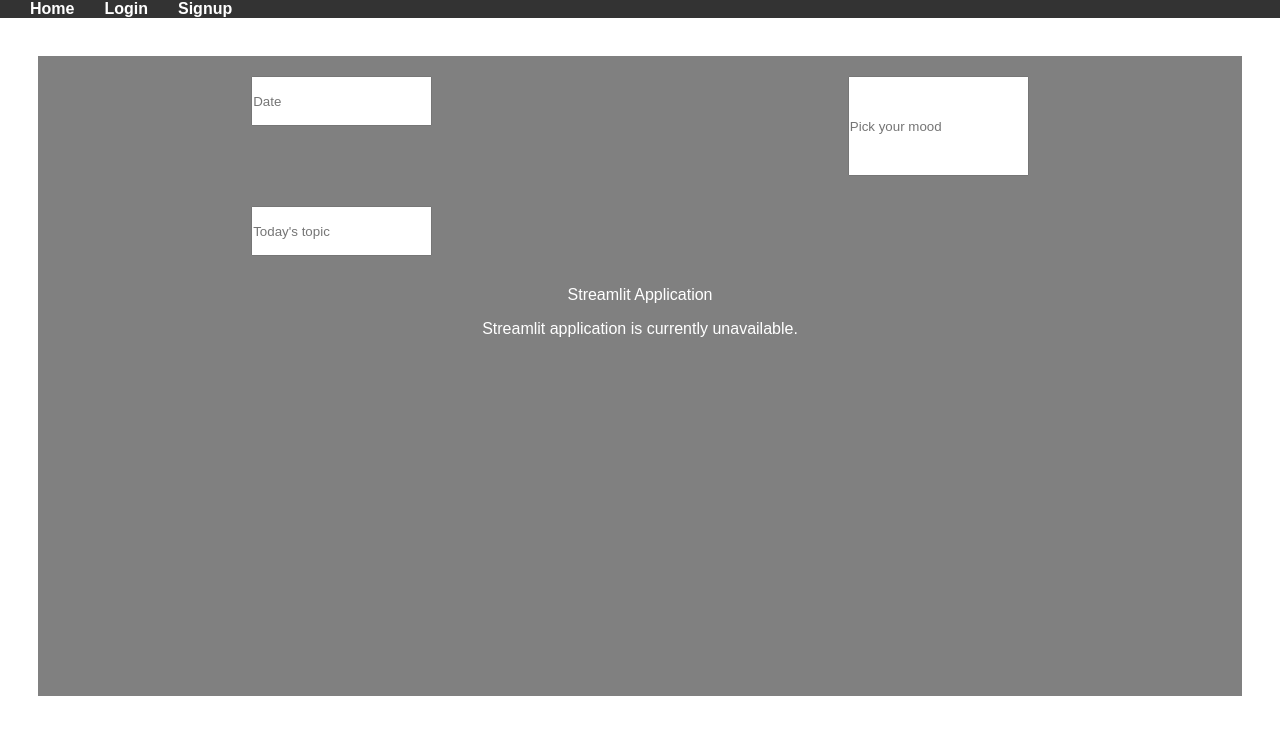
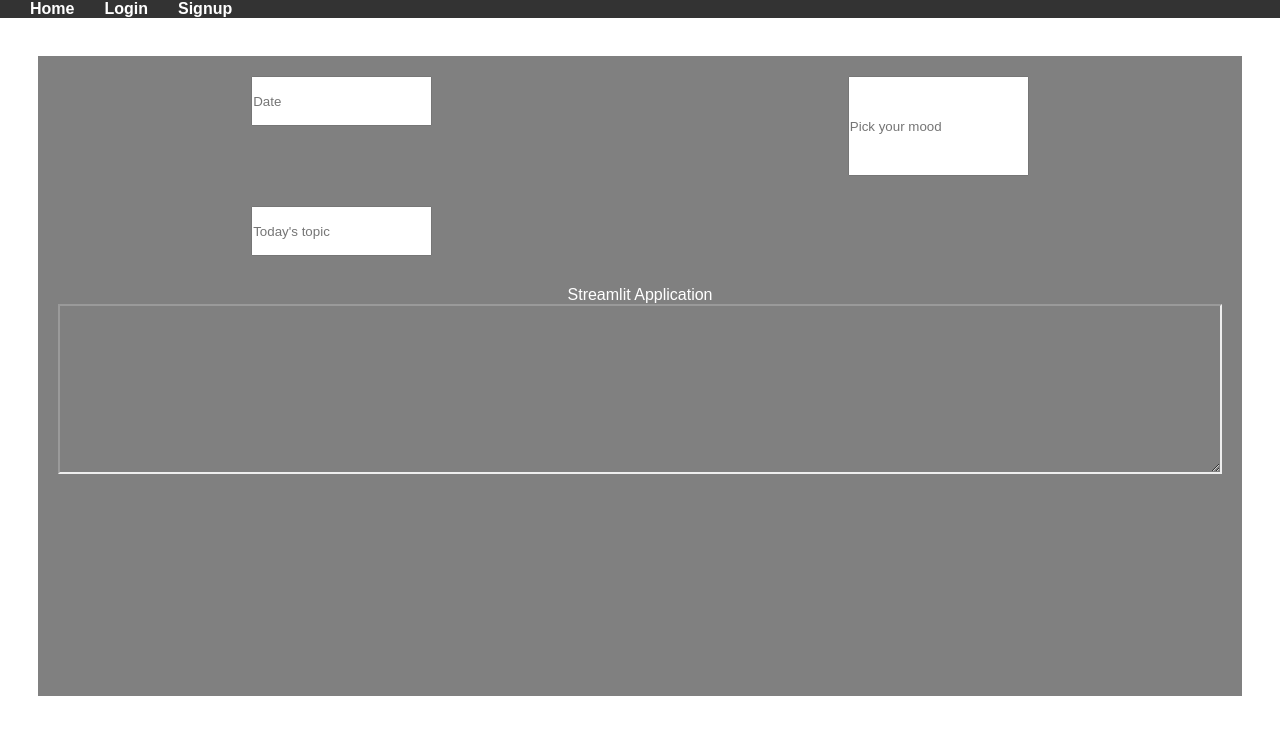
Before and after one commit to bakkary/PythonStreamlitBIApplication, a React (Vite) app in the folder HOP-ReactStreamlit-Application/: page / in a window 1280 px wide. Shown: the top 734 px of the page. Built offline with nearby package versions, Linux system fonts and the light colour scheme; no server answers.

Commit message:
fixed streamlit errors and corrected integration

```diff
--- a/HOP-ReactStreamlit-Application/src/graphs.jsx
+++ b/HOP-ReactStreamlit-Application/src/graphs.jsx
@@ -2,19 +2,9 @@ import React, { useState, useEffect } from "react";
 import "./css/App.css";
 import "./css/graphs.css";
 
-const STREAMLIT_URL = "/streamlit";
+const STREAMLIT_URL = "http://localhost:8501";
 
-function GraphsPage({ isAdmin, setIsAdmin }) {
-  const [streamlitAvailable, setStreamlitAvailable] = useState(true);
-
-  // Check if the Streamlit app is reachable
-  useEffect(() => {
-    fetch(STREAMLIT_URL)
-      .then((response) => {
-        if (!response.ok) throw new Error("Streamlit unavailable");
-      })
-      .catch(() => setStreamlitAvailable(false));
-  }, []);
+function GraphsPage() {
 
   return (
     <div className="userflex">
@@ -37,17 +27,13 @@ function GraphsPage({ isAdmin, setIsAdmin }) {
           </div>
           <div className="diary-items diary-item4">
             <label htmlFor="streamlitApp">Streamlit Application</label>
-            {streamlitAvailable ? (
 
               <iframe
               className="diary-box"
               id="streamlitApp"
-              src="http://localhost:8501"
+              src={STREAMLIT_URL}
               title="Streamlit Application"
               ></iframe>
-            ) : (
-              <p>Streamlit application is currently unavailable.</p>
-            )}
           </div>
         </div>
       </div>
```
